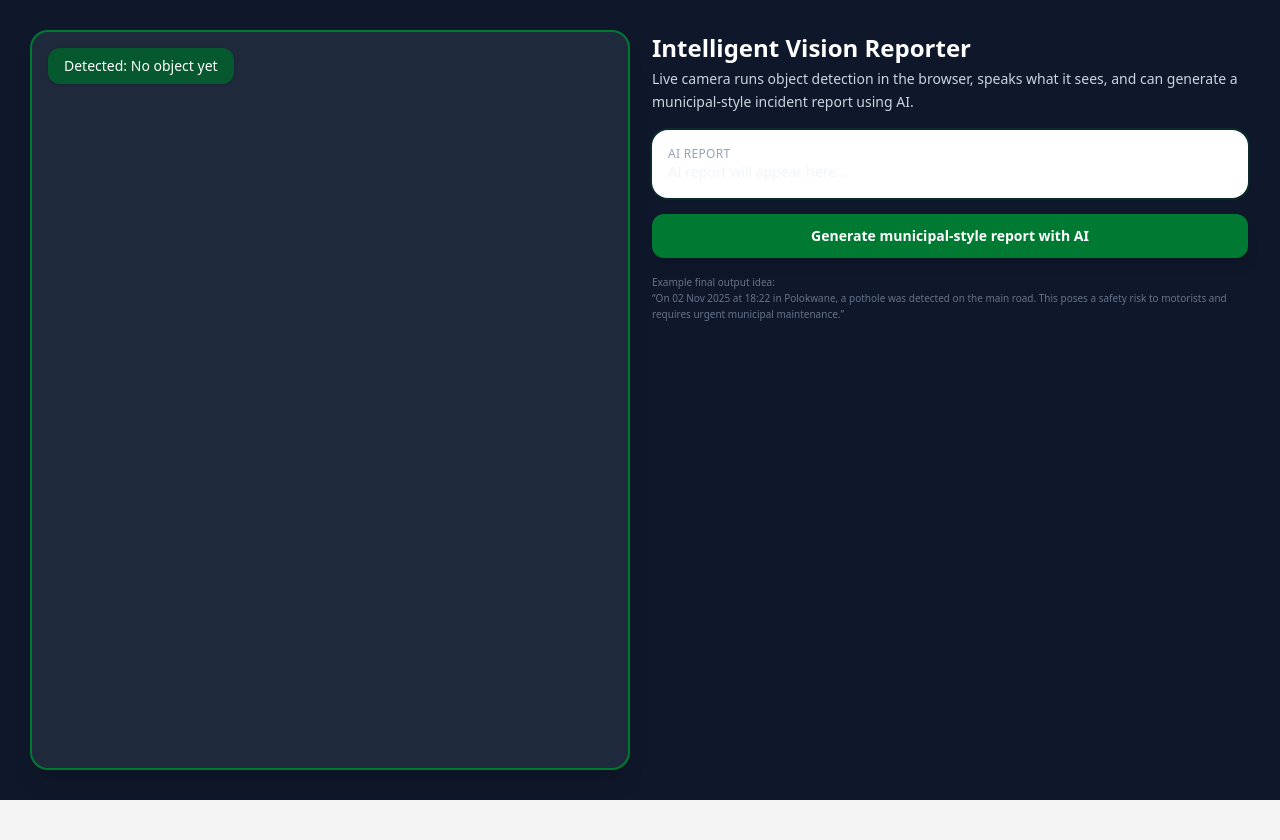
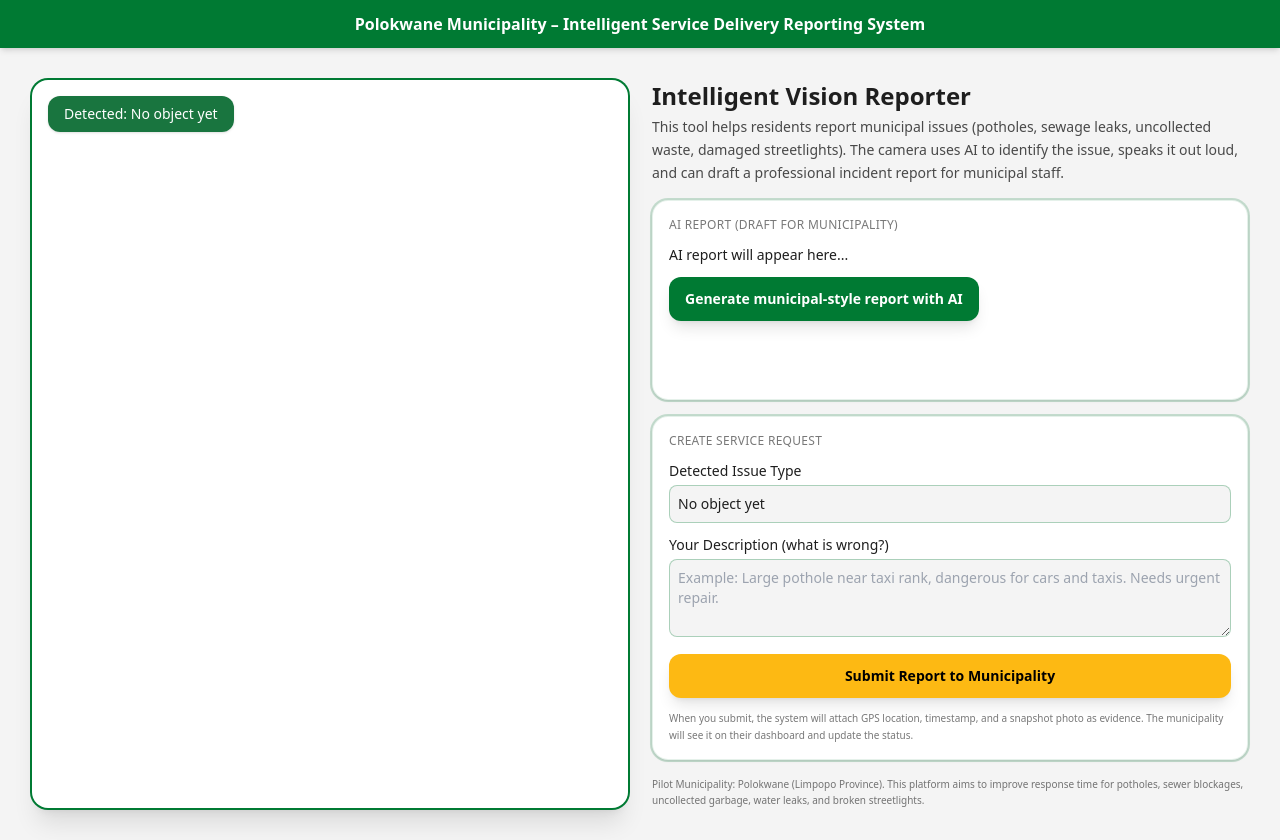
Before and after one commit to Kholofelo-kga/intelligent-vision-reporter, a React (Vite) app: page / in a window 1280 px wide. Before the commit the page ends 800 px from the top, so only its background shows below. Built offline with nearby package versions, Linux system fonts and the light colour scheme; no server answers; the HTML template or start-up script is replaced by a standard one.

Commit message:
Update App.jsx

```diff
--- a/src/App.jsx
+++ b/src/App.jsx
@@ -2,6 +2,7 @@ import { useEffect, useRef, useState } from "react";
 import * as cocoSsd from "@tensorflow-models/coco-ssd";
 import "@tensorflow/tfjs";
 
+// speak out loud what was detected
 function speak(text) {
   const synth = window.speechSynthesis;
   const utter = new SpeechSynthesisUtterance(text);
@@ -19,27 +20,33 @@ export default function App() {
   const [aiReport, setAiReport] = useState("AI report will appear here...");
   const [loadingChatGPT, setLoadingChatGPT] = useState(false);
 
-  // Ask for camera + load ML model
+  const [userDescription, setUserDescription] = useState("");
+
+  // STEP 1: ask camera + load ML model
   useEffect(() => {
     async function setupCameraAndModel() {
-      // camera
+      try {
+        // request camera
         const stream = await navigator.mediaDevices.getUserMedia({
-        video: { facingMode: "environment" }, // back camera if on phone
+          video: { facingMode: "environment" }, // back camera on phones
           audio: false,
         });
         if (videoRef.current) {
           videoRef.current.srcObject = stream;
         }
 
-      // AI model
+        // load object detection model
         const loadedModel = await cocoSsd.load();
         setModel(loadedModel);
+      } catch (err) {
+        console.error("Camera/model setup failed:", err);
+      }
     }
 
     setupCameraAndModel();
   }, []);
 
-  // Continuous detection loop
+  // STEP 2: run detection in a loop
   useEffect(() => {
     let rafId;
 
@@ -53,28 +60,28 @@ export default function App() {
       const canvas = canvasRef.current;
       const ctx = canvas.getContext("2d");
 
-      // sync canvas size to video size
+      // sync canvas size to video
       canvas.width = video.videoWidth;
       canvas.height = video.videoHeight;
 
-      // run prediction
+      // get predictions
       const predictions = await model.detect(video);
 
-      // draw camera frame to canvas
+      // draw camera frame
       ctx.drawImage(video, 0, 0, canvas.width, canvas.height);
 
-      // draw boxes + labels
+      // draw boxes/labels
       predictions.forEach((p) => {
         const [x, y, w, h] = p.bbox;
 
-        ctx.strokeStyle = "#facc15";
+        ctx.strokeStyle = "#FDB913"; // accent gold
         ctx.lineWidth = 3;
         ctx.strokeRect(x, y, w, h);
 
         ctx.fillStyle = "rgba(0,0,0,0.6)";
         ctx.fillRect(x, y - 24, w, 24);
 
-        ctx.fillStyle = "#facc15";
+        ctx.fillStyle = "#FDB913";
         ctx.font = "16px sans-serif";
         ctx.fillText(
           `${p.class} (${(p.score * 100).toFixed(1)}%)`,
@@ -83,7 +90,7 @@ export default function App() {
         );
       });
 
-      // choose best guess
+      // pick top prediction
       if (predictions.length > 0) {
         const top = predictions[0];
         const label = top.class;
@@ -100,7 +107,7 @@ export default function App() {
     return () => cancelAnimationFrame(rafId);
   }, [model, lastLabel]);
 
-  // Call AI report (Vercel backend)
+  // STEP 3: call AI endpoint (/api/ai-report) to generate professional report text
   async function generateAIReport() {
     try {
       setLoadingChatGPT(true);
@@ -123,10 +130,29 @@ export default function App() {
     }
   }
 
+  // STEP 4: (placeholder for now) submit report button
+  // Later this will:
+  // - capture GPS
+  // - capture photo snapshot
+  // - save to Firebase with status = "NEW"
+  function handleSubmitReport() {
+    alert(
+      "Report submission will: save issue type, description, GPS, timestamp, photo to database for Polokwane Municipality. (We wire this in next step.)"
+    );
+  }
+
   return (
-    <div className="flex flex-col md:flex-row gap-6 p-4 md:p-8 min-h-screen bg-slate-900 text-white">
-      {/* LEFT: camera */}
-      <div className="relative rounded-2xl overflow-hidden shadow-xl bg-slate-800 ring-2 ring-primary-500 flex-1">
+    <div className="flex flex-col min-h-screen bg-background-100 text-textc-100">
+      {/* Municipal header */}
+      <header className="w-full bg-primary-500 text-white text-center py-3 font-semibold shadow-md">
+        Polokwane Municipality – Intelligent Service Delivery Reporting System
+      </header>
+
+      {/* Main content area */}
+      <main className="flex flex-col md:flex-row gap-6 p-4 md:p-8 flex-1">
+        {/* LEFT: camera and detection */}
+        <div className="relative rounded-2xl overflow-hidden shadow-xl bg-white ring-2 ring-primary-500 flex-1">
+          {/* invisible <video>, visible <canvas> */}
           <video
             ref={videoRef}
             autoPlay
@@ -135,51 +161,99 @@ export default function App() {
             className="w-full h-auto opacity-0 absolute"
           />
           <canvas ref={canvasRef} className="w-full h-auto block" />
-        <div className="absolute top-4 left-4 bg-primary-600/80 px-4 py-2 rounded-xl shadow text-white text-sm font-medium">
+
+          {/* floating label of detected object */}
+          <div className="absolute top-4 left-4 bg-primary-600/90 px-4 py-2 rounded-xl shadow text-white text-sm font-medium">
             {lastLabel ? `Detected: ${lastLabel}` : "Detecting..."}
           </div>
         </div>
 
-      {/* RIGHT: AI summary */}
+        {/* RIGHT: AI summary + form */}
         <div className="flex flex-col gap-4 flex-1">
-        <header className="space-y-1">
-          <h1 className="text-2xl font-bold text-white">
+          {/* intro */}
+          <section className="space-y-1">
+            <h1 className="text-2xl font-bold text-textc-100">
               Intelligent Vision Reporter
             </h1>
-          <p className="text-sm text-slate-300 leading-relaxed">
-            Live camera runs object detection in the browser, speaks what it
-            sees, and can generate a municipal-style incident report using AI.
+            <p className="text-sm text-textc-100/80 leading-relaxed">
+              This tool helps residents report municipal issues (potholes,
+              sewage leaks, uncollected waste, damaged streetlights). The camera
+              uses AI to identify the issue, speaks it out loud, and can draft a
+              professional incident report for municipal staff.
             </p>
-        </header>
+          </section>
 
-       <div className="bg-white rounded-2xl p-4 shadow ring-2 ring-primary-500/20">
-
-          <div className="text-slate-400 text-xs uppercase tracking-wide">
-            AI Report
+          {/* AI Report box */}
+          <section className="bg-white rounded-2xl p-4 shadow ring-2 ring-primary-500/20 border border-primary-500/10 flex flex-col gap-3 min-h-[200px]">
+            <div className="text-textc-100/60 text-xs uppercase tracking-wide">
+              AI Report (draft for municipality)
             </div>
-          <div className="text-slate-100 text-sm whitespace-pre-wrap">
+            <div className="text-textc-100 text-sm whitespace-pre-wrap">
               {aiReport}
-          </div>
             </div>
 
             <button
               onClick={generateAIReport}
               disabled={loadingChatGPT}
-          className="bg-primary-500 hover:bg-primary-600 active:scale-[.98] transition rounded-xl px-4 py-3 text-white font-semibold text-sm shadow-lg disabled:opacity-50 disabled:cursor-not-allowed"
+              className="self-start bg-primary-500 hover:bg-primary-600 active:scale-[.98] transition rounded-xl px-4 py-3 text-white font-semibold text-sm shadow-lg disabled:opacity-50 disabled:cursor-not-allowed"
             >
               {loadingChatGPT
                 ? "Generating report..."
                 : "Generate municipal-style report with AI"}
             </button>
+          </section>
 
-        <div className="text-[10px] text-slate-500 leading-relaxed">
-          Example final output idea:
-          <br />
-          “On 02 Nov 2025 at 18:22 in Polokwane, a pothole was detected on the
-          main road. This poses a safety risk to motorists and requires urgent
-          municipal maintenance.”
+          {/* Create Service Request form */}
+          <section className="bg-white rounded-2xl p-4 shadow ring-2 ring-primary-500/20 border border-primary-500/10 flex flex-col gap-3">
+            <div className="text-textc-100/60 text-xs uppercase tracking-wide">
+              Create Service Request
             </div>
+
+            {/* Detected issue type */}
+            <label className="text-sm font-medium text-textc-100">
+              Detected Issue Type
+              <input
+                className="mt-1 w-full border border-primary-500/30 rounded-lg p-2 text-sm bg-background-100 text-textc-100"
+                value={lastLabel}
+                readOnly
+              />
+            </label>
+
+            {/* User description */}
+            <label className="text-sm font-medium text-textc-100">
+              Your Description (what is wrong?)
+              <textarea
+                className="mt-1 w-full border border-primary-500/30 rounded-lg p-2 text-sm bg-background-100 text-textc-100"
+                placeholder="Example: Large pothole near taxi rank, dangerous for cars and taxis. Needs urgent repair."
+                rows={3}
+                value={userDescription}
+                onChange={(e) => setUserDescription(e.target.value)}
+              />
+            </label>
+
+            {/* Submit button */}
+            <button
+              onClick={handleSubmitReport}
+              className="bg-accent-500 hover:opacity-90 active:scale-[.98] transition rounded-xl px-4 py-3 text-black font-semibold text-sm shadow-lg"
+            >
+              Submit Report to Municipality
+            </button>
+
+            <div className="text-[10px] text-textc-100/60 leading-relaxed">
+              When you submit, the system will attach GPS location, timestamp,
+              and a snapshot photo as evidence. The municipality will see it on
+              their dashboard and update the status.
             </div>
+          </section>
+
+          {/* Footer note */}
+          <section className="text-[10px] text-textc-100/60 leading-relaxed">
+            Pilot Municipality: Polokwane (Limpopo Province). This platform aims
+            to improve response time for potholes, sewer blockages, uncollected
+            garbage, water leaks, and broken streetlights.
+          </section>
+        </div>
+      </main>
     </div>
   );
 }
```
Lines whose indentation alone changed are shown as unchanged.
